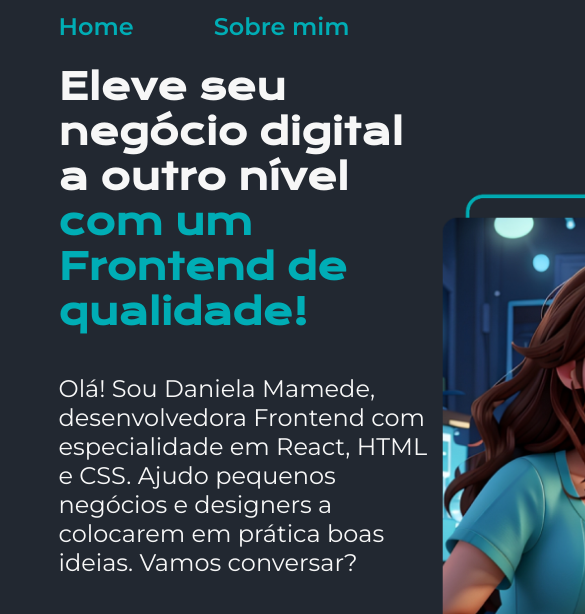
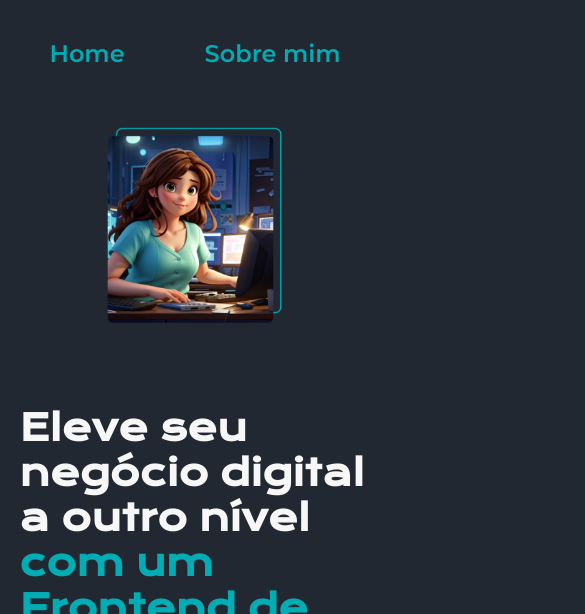
Before and after one commit to danimamede/portifolio, a plain HTML site: page index.html in a window 390 px wide. Shown: the top 614 px of the page, 585 px wide, since content can reach past the window. Drawn offline with nearby package versions, Linux system fonts and the light colour scheme.

Commit message:
media querie

```diff
--- a/index.html
+++ b/index.html
@@ -10,12 +10,14 @@
 </head>
 
 <body>
+
     <header class="menu">
         <nav class="manu__navigation">
             <a class="menu__navigation__link" href="index.html" >Home</a>
             <a class="menu__navigation__link" href="about.html" >Sobre mim</a>
         </nav>
     </header>
+
     <main class="presentation">
         <section class="presentation__content">
             <h1 class="presentation__title">Eleve seu negócio digital a outro nível
@@ -34,11 +36,13 @@
                 </a>
             </div>
         </section>
-        <img src="./assets/developer.png" alt="Foto da Joana Santos programando">
+        <img class="presentation__image" src="./assets/developer.png" alt="Personagem 3D da Daniela programando">
     </main>
+
     <footer class="rights">
         <p>Projeto de treinamendo em HTML e CSS</p>
     </footer>
+
 </body>
 
 </html>
--- a/styles/style.css
+++ b/styles/style.css
@@ -45,10 +45,11 @@ body {
     display: flex;
     align-items: center;
     justify-content: space-between;
+    gap: 82px;
 }
 
 .presentation__content {
-    width: 615px;
+    width: 50%;
     display: flex;
     flex-direction: column;
     gap: 40px;
@@ -88,7 +89,7 @@ body {
     justify-content: center;
     align-items: center;
     gap: 16px;
-    width: 378px;
+    width: 50%;
     border: 2px solid var(--tertiary-color);
     border-radius: 8px;
     text-align: center;
@@ -103,6 +104,10 @@ body {
     background-color: var(--hover);
 }
 
+.presentation__image {
+    width: 50%;
+}
+
 .rights {
     padding: 18px;
     color: var(--primary-color);
@@ -111,3 +116,22 @@ body {
     font-family: var(--text-font);
     font-size: 1.25rem;
 }
+
+@media (max-width: 1200px) {
+    .menu {
+        padding: 10%;
+    }
+
+    .manu__navigation {
+        justify-content: center;
+    }
+
+    .presentation {
+        flex-direction: column-reverse;
+        padding: 5%;
+    }
+
+    .presentation__content {
+        width: auto;
+    }
+}
```
Also changed, not shown: about.html (+1 -1 lines).
